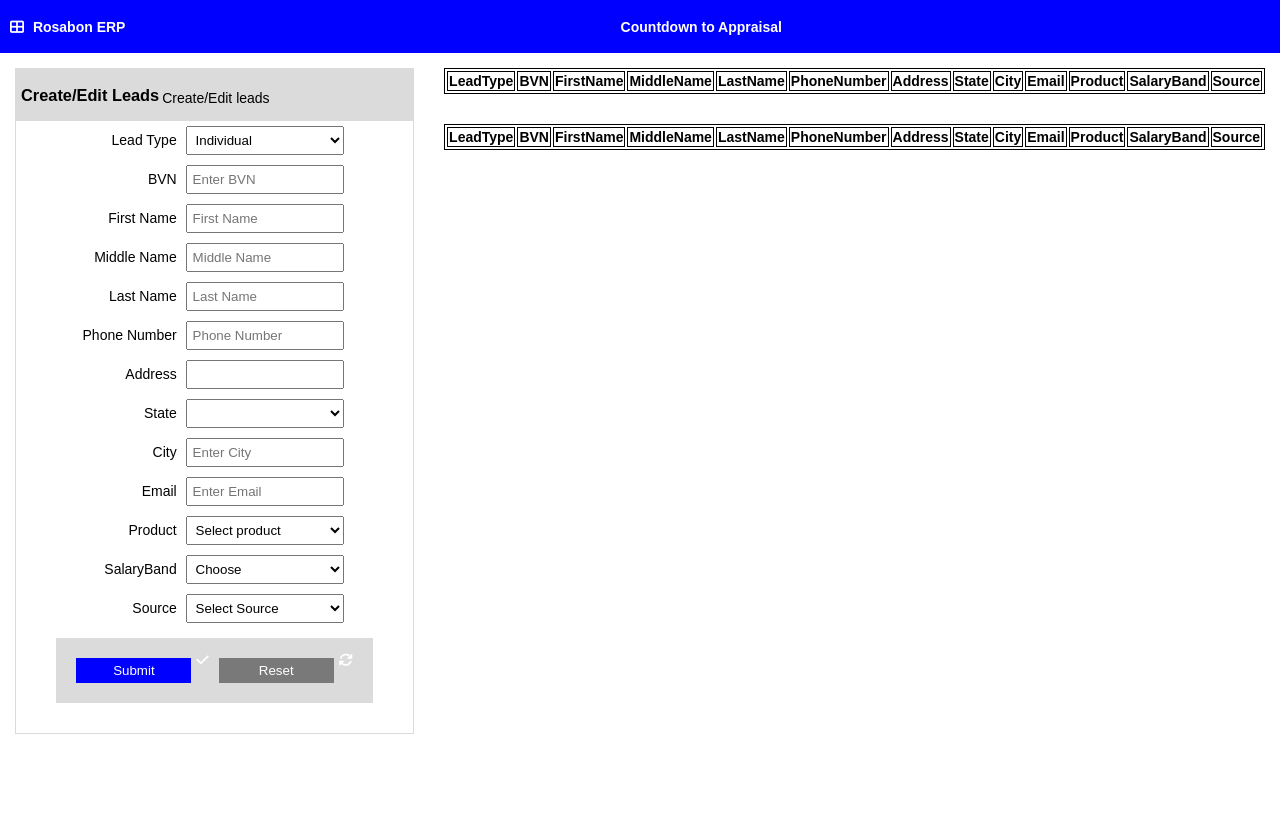
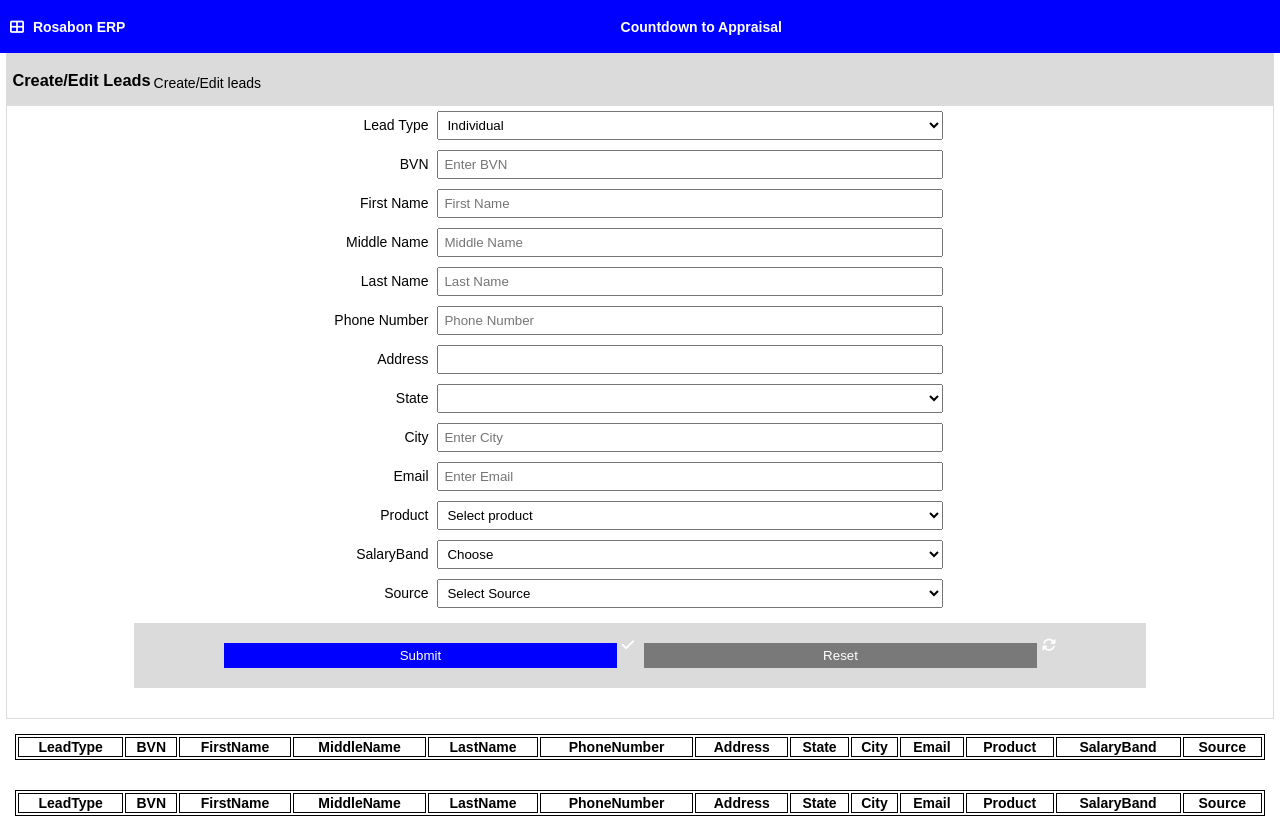
Before and after one commit to favour-dev/Rosabon, a plain HTML site: page form.html in a window 1280 px wide. Before the commit the page ends 800 px from the top, so only its background shows below. Drawn offline with Linux system fonts and the light colour scheme.

```diff
--- a/form.html
+++ b/form.html
@@ -95,25 +95,27 @@
             border: 1px solid black;
             margin: 15px;
             text-align: center;
+            word-wrap: normal;
         }
         .table{
             display: flex;
             flex-direction: column;
         }
         @media screen and (min-width:600px) {
-            .main{
-            width: 450px;
-            margin:15px 15px ;
+            /* .main{ */
+            /* width: 450px; */
+            /* margin: auto; */
+            /* margin:15px 15px ; */
             /* position: absolute; */
             /* top: 65%; */
             /* left: 30%; */
             /* right: 50%; */
             /* transform: translate(-50%, -50%); */
-            }
-            .body-container{
-                display: flex;
-                flex-direction: row;
-            }
+            /* }
+            .body-container{ */
+                /* display: flex; */
+                /* flex-direction: row; */
+            /* } */
         }
 
     </style>
```
